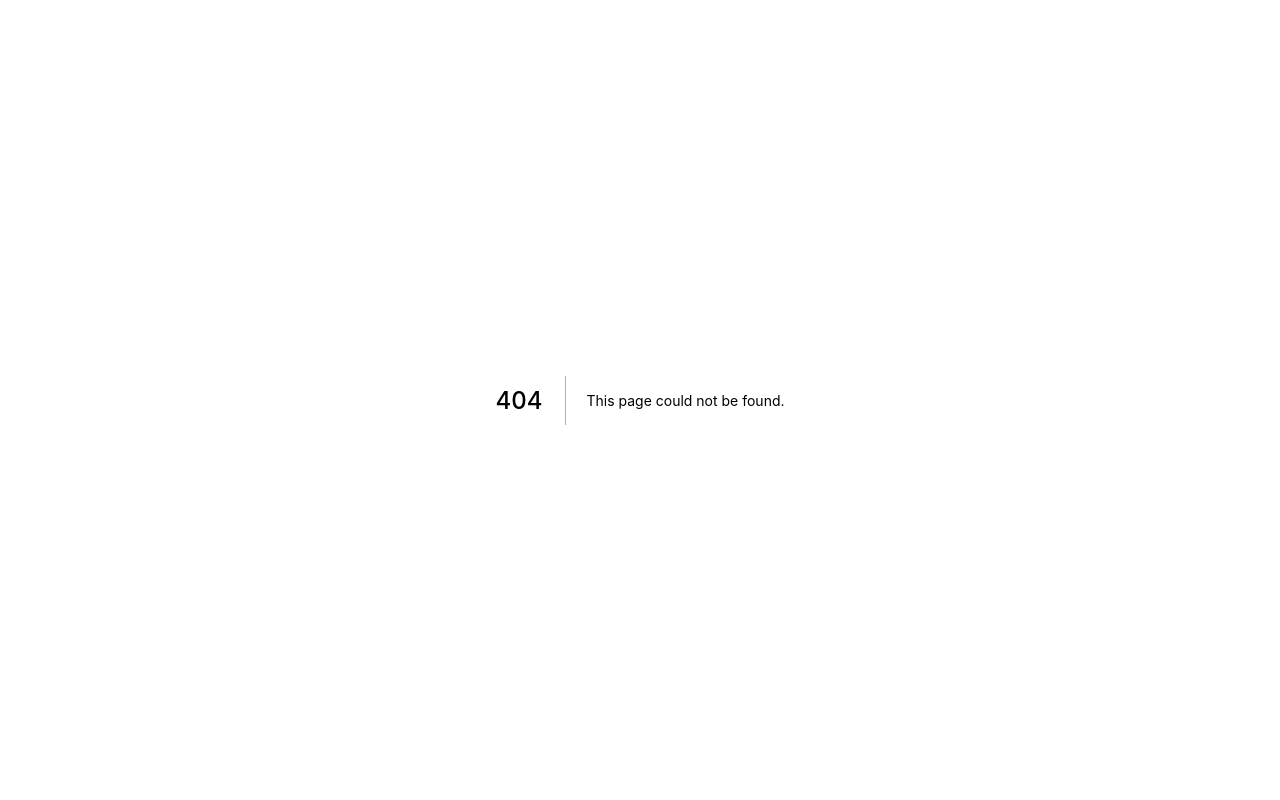
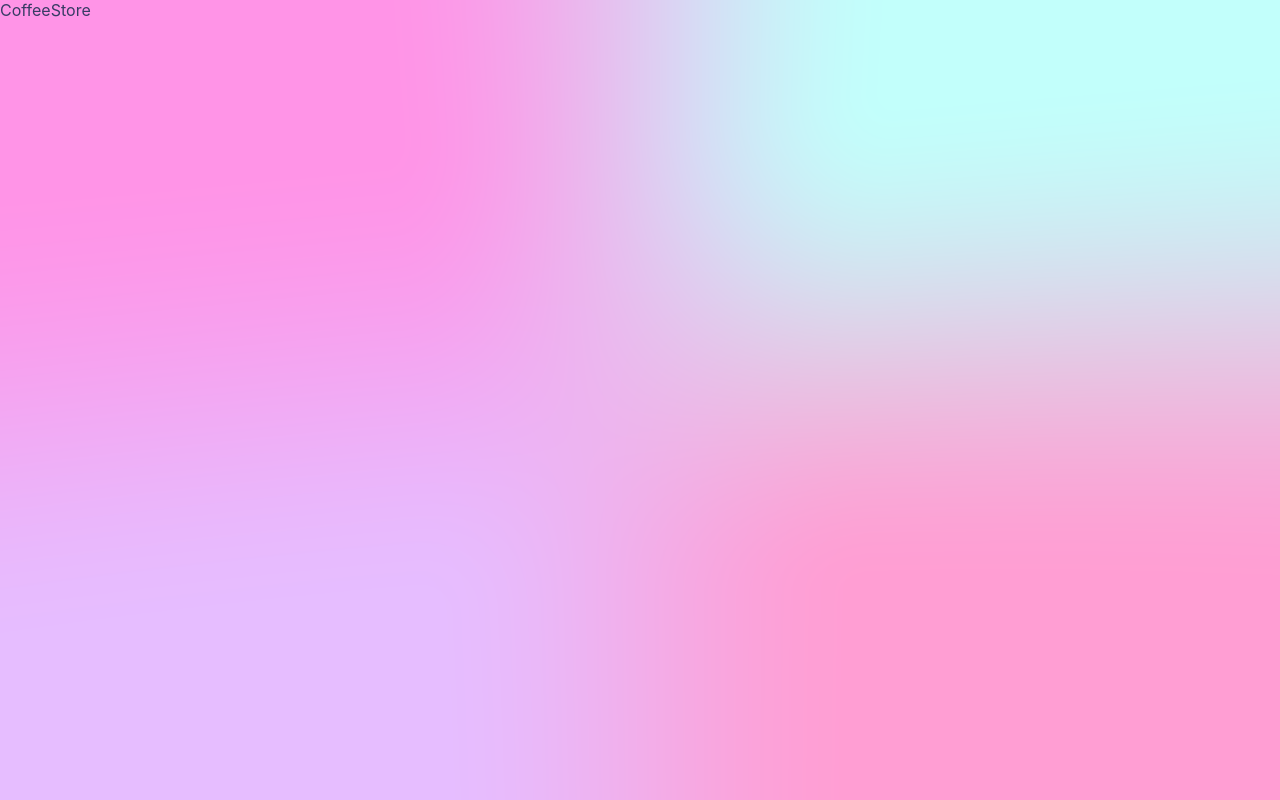
Before and after one commit to chaudhuree/na-coffeeKhor, a Next.js app: page /CoffeeStore in a window 1280 px wide. Before the commit this address had no page. Built offline with nearby package versions, Linux system fonts and the light colour scheme.

Commit message:
docs:tested the feature of nested routing

```diff
--- /dev/null
+++ b/pages/CoffeeStore.js
@@ -0,0 +1,9 @@
+import React from 'react'
+
+function CoffeeStore() {
+  return (
+    <div>CoffeeStore</div>
+  )
+}
+
+export default CoffeeStore
```
